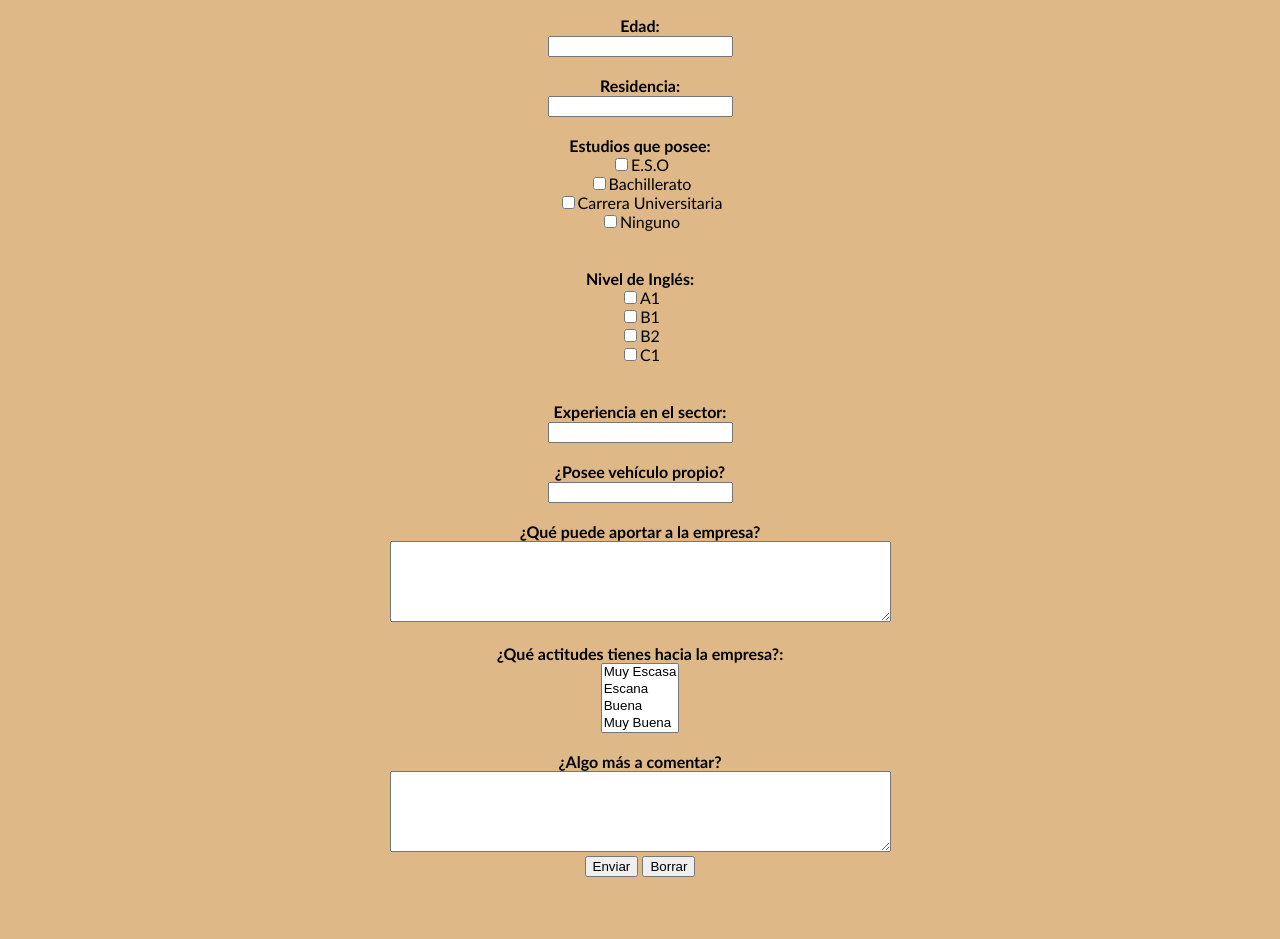
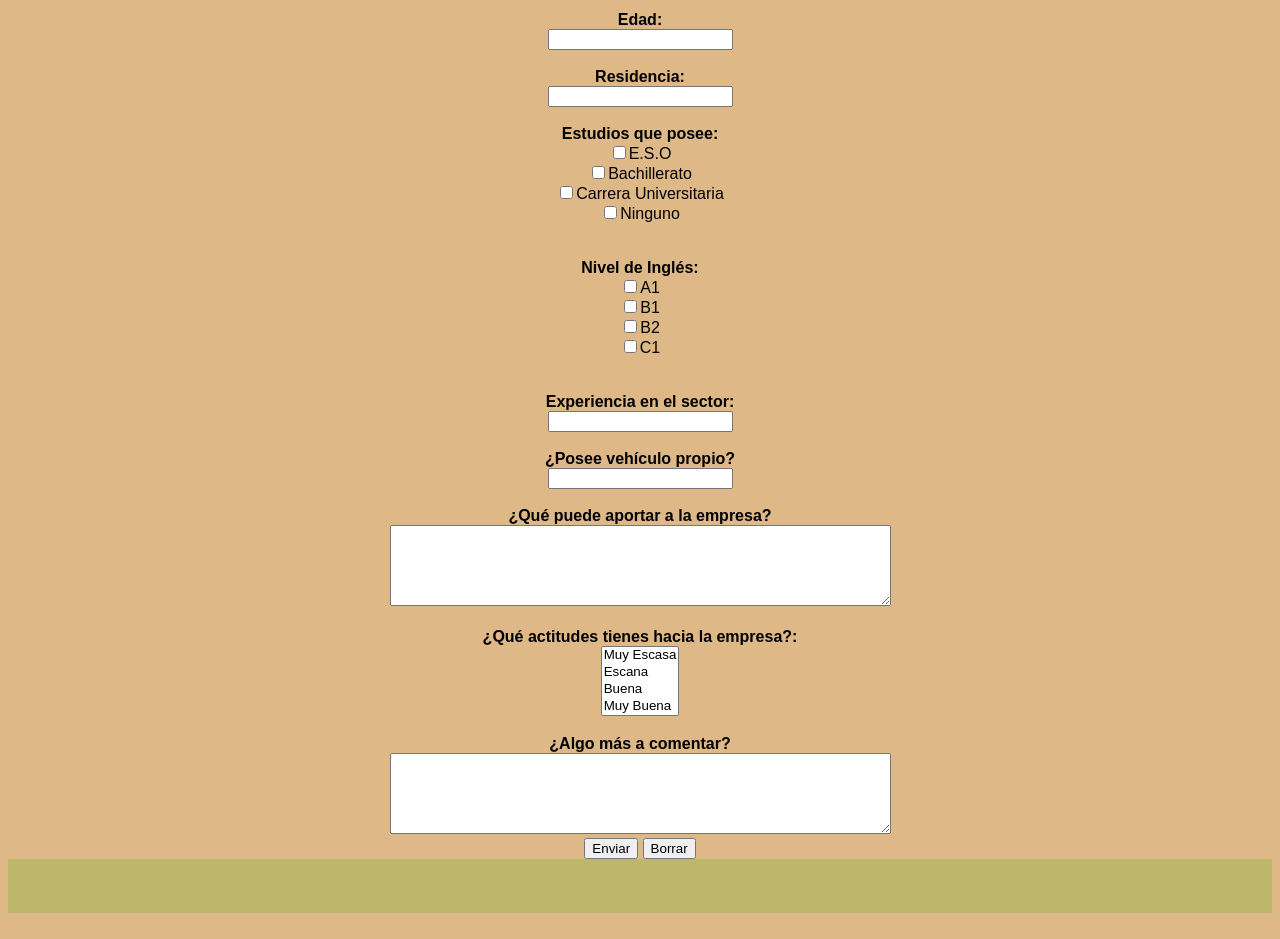
Before and after one commit to hectorgm05/Formularios, a plain HTML site: page index.html in a window 1280 px wide. Shown: the part 126-1065 px from the top of the page. Drawn offline with Linux system fonts and the light colour scheme.

Commit message:
Update estilos.css

```diff
--- a/estilos.css
+++ b/estilos.css
@@ -1,7 +1,7 @@
 body{
     background-color:burlywood;
     font-size:1,4rem;
-    font-family:'Gill Sans', 'Gill Sans MT', Calibri, 'Trebuchet MS', sans-serif
+    font-family:Arial, Helvetica, sans-serif;
 }
 
 h1{
@@ -17,3 +17,12 @@ form{
 header{
     background-color:lightcoral;
 }
+
+footer{
+    color: gold;
+    background-color: darkkhaki;
+}
+
+select{
+    font-size:1,9rem;
+}
```
